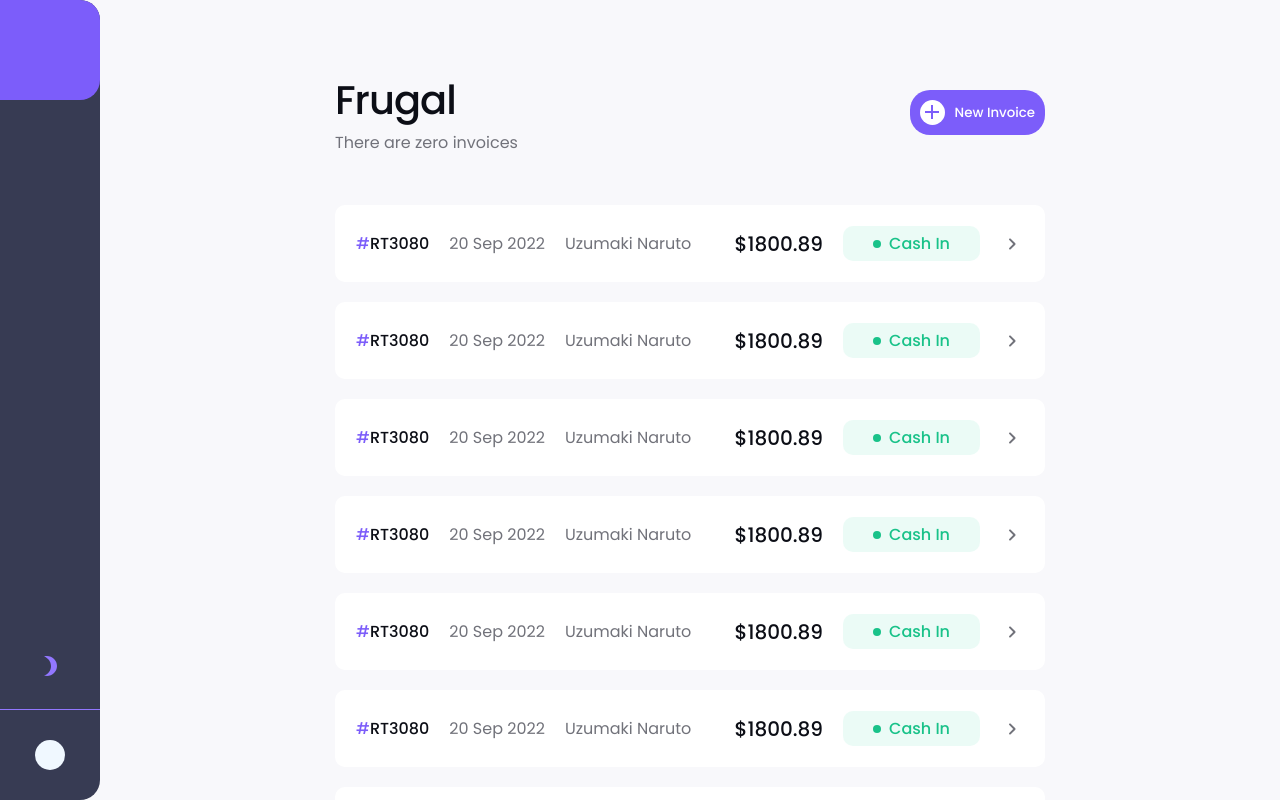
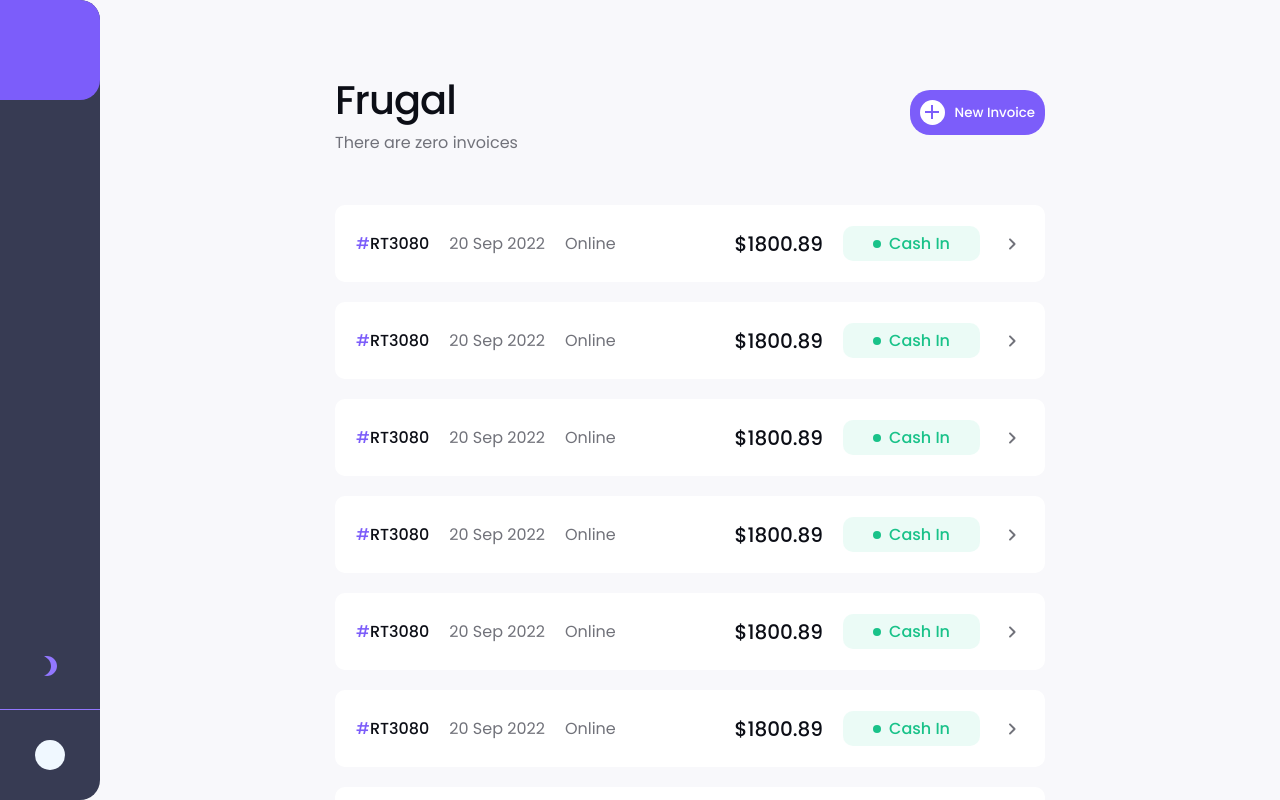
Before and after one commit to TheChrisader/expense-tracker, a React (Create React App) app in the folder client/: page / in a window 1280 px wide. Built offline with nearby package versions, Linux system fonts and the light colour scheme.

Commit message:
small changes to invoice item

```diff
--- a/client/src/components/InvoiceItem.jsx
+++ b/client/src/components/InvoiceItem.jsx
@@ -9,6 +9,7 @@ const ItemWrapper = styled(Link)`
   display: flex;
   justify-content: space-between;
   align-items: center;
+  gap: 15px;
   min-width: 100%;
   max-width: 100%;
   padding: 20px;
@@ -90,7 +91,7 @@ const InvoiceItem = () => {
           <Hash>#</Hash>RT3080
         </ItemDetail>
         <ItemDetail>20 Sep 2022</ItemDetail>
-        <ItemDetail>Uzumaki Naruto</ItemDetail>
+        <ItemDetail>Online</ItemDetail>
       </Details>
       <Details align="flex-end">
         <ItemDetail $primaryColor fontSize="20px" weight={500}>
```
